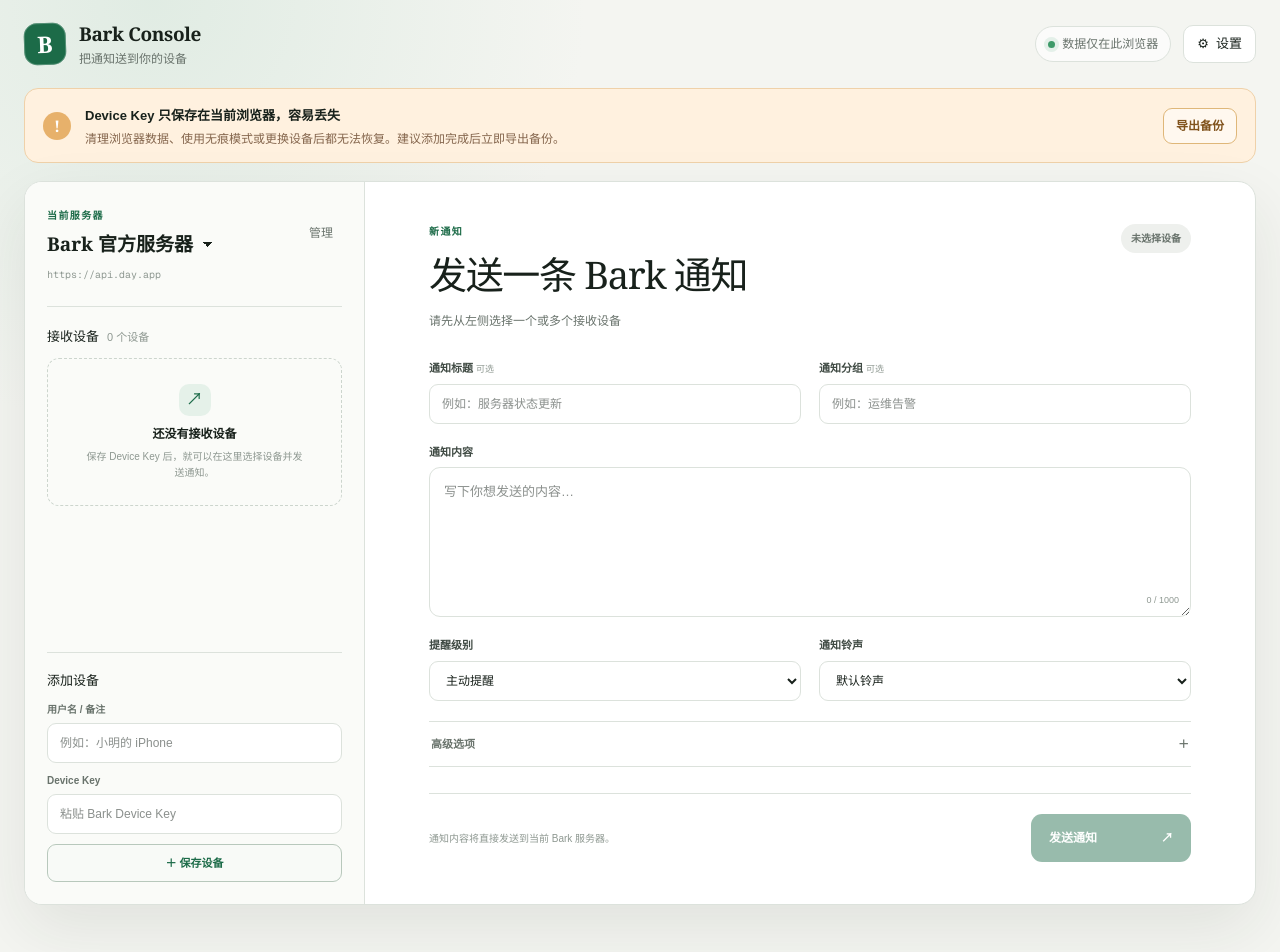
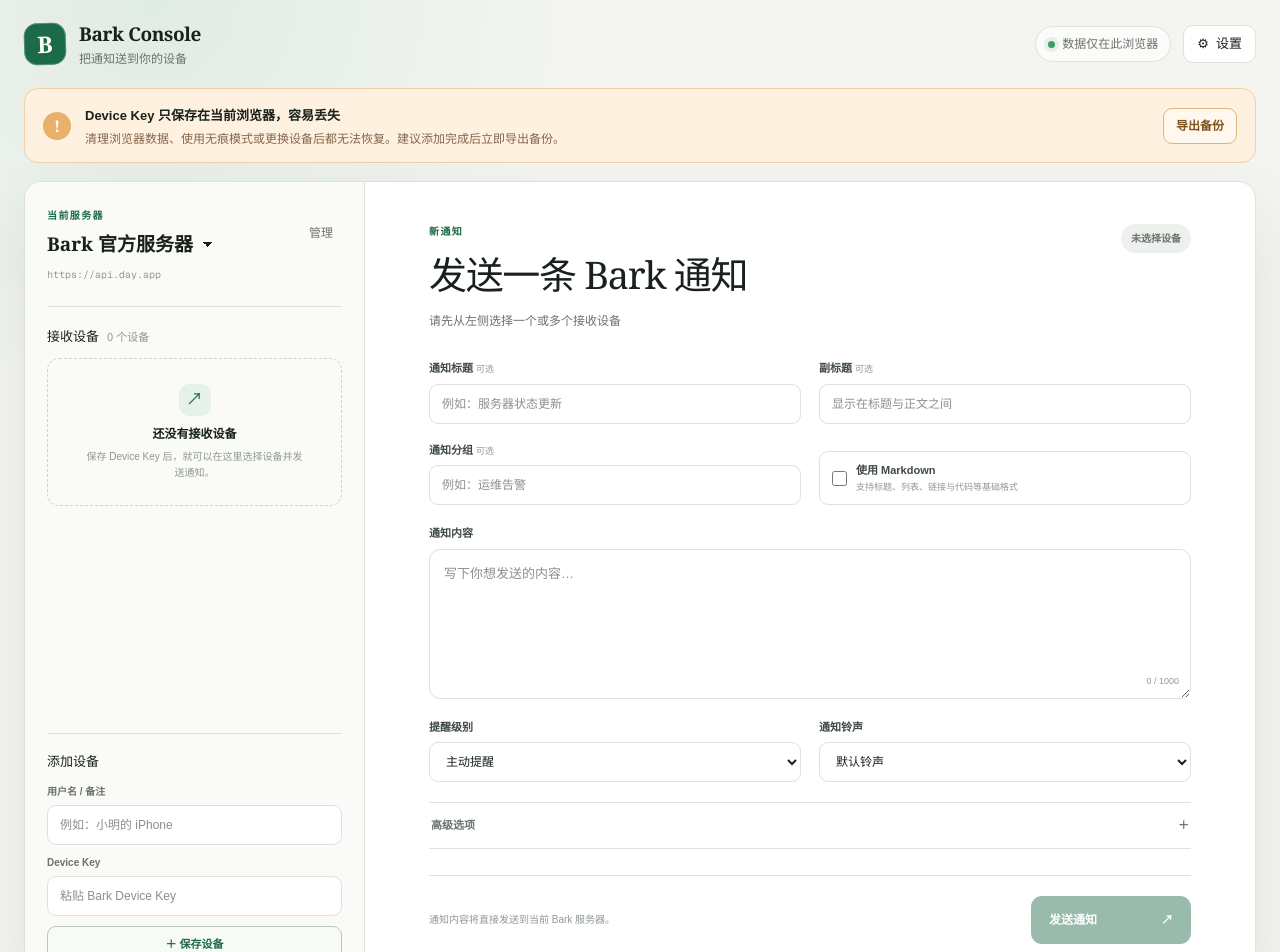
Before and after one commit to space4yyy/bark-web, a Next.js app: page / in a window 1280 px wide. Shown: the top 952 px of the page. Built offline with nearby package versions, Linux system fonts and the light colour scheme.

Commit message:
Add subtitle markdown and volume controls

```diff
--- a/app/globals.css
+++ b/app/globals.css
@@ -580,6 +580,29 @@
   margin: 20px 0;
 }
 
+.compact-row {
+  margin-top: 18px;
+}
+
+.markdown-switch {
+  align-self: end;
+}
+
+.markdown-switch > span {
+  display: grid;
+  gap: 2px;
+}
+
+.markdown-switch strong {
+  color: #3f4a43;
+  font-size: 11px;
+}
+
+.markdown-switch small {
+  color: var(--soft);
+  font-size: 9px;
+}
+
 .message-field textarea {
   min-height: 150px;
   padding: 14px;
@@ -634,6 +657,47 @@
   width: 15px;
   height: 15px;
   accent-color: var(--green);
+}
+
+.volume-field {
+  min-height: 62px;
+  margin-top: 18px;
+  padding: 12px 14px;
+  display: grid;
+  grid-template-columns: minmax(160px, 1fr) minmax(180px, 1.5fr) 54px;
+  align-items: center;
+  gap: 18px;
+  border: 1px solid #edcfac;
+  border-radius: 10px;
+  background: #fff8ee;
+}
+
+.volume-field > span {
+  display: grid;
+  gap: 3px;
+}
+
+.volume-field strong {
+  color: #734c28;
+  font-size: 11px;
+}
+
+.volume-field small {
+  color: #a37b58;
+  font-size: 9px;
+}
+
+.volume-field input {
+  width: 100%;
+  accent-color: var(--orange);
+}
+
+.volume-field output {
+  color: #734c28;
+  font-family: var(--font-geist-mono), monospace;
+  font-size: 10px;
+  font-weight: 700;
+  text-align: right;
 }
 
 .send-row {
@@ -885,6 +949,15 @@
     grid-template-columns: 1fr;
     gap: 14px;
   }
+
+  .volume-field {
+    grid-template-columns: 1fr;
+    gap: 10px;
+  }
+
+  .volume-field output {
+    text-align: left;
+  }
 }
 
 @media (max-width: 720px) {
--- a/app/page.tsx
+++ b/app/page.tsx
@@ -89,10 +89,13 @@
   const [serverName, setServerName] = useState("");
   const [serverUrl, setServerUrl] = useState("");
   const [title, setTitle] = useState("");
+  const [subtitle, setSubtitle] = useState("");
   const [body, setBody] = useState("");
+  const [useMarkdown, setUseMarkdown] = useState(false);
   const [group, setGroup] = useState("");
   const [sound, setSound] = useState("");
   const [level, setLevel] = useState("active");
+  const [volume, setVolume] = useState("5");
   const [badge, setBadge] = useState("");
   const [icon, setIcon] = useState("");
   const [jumpUrl, setJumpUrl] = useState("");
@@ -236,18 +239,20 @@
     setNotice(null);
 
     const payloadBase: Record<string, string | number | boolean> = {
-      body: body.trim(),
       level,
-      isArchive: isArchive ? 1 : 0,
+      [useMarkdown ? "markdown" : "body"]: body.trim(),
     };
     if (title.trim()) payloadBase.title = title.trim();
+    if (subtitle.trim()) payloadBase.subtitle = subtitle.trim();
     if (group.trim()) payloadBase.group = group.trim();
     if (sound) payloadBase.sound = sound;
+    if (level === "critical") payloadBase.volume = volume;
     if (badge) payloadBase.badge = Number(badge);
     if (icon.trim()) payloadBase.icon = icon.trim();
     if (jumpUrl.trim()) payloadBase.url = jumpUrl.trim();
     if (copy.trim()) payloadBase.copy = copy.trim();
     if (autoCopy) payloadBase.autoCopy = 1;
+    if (isArchive) payloadBase.isArchive = 1;
 
     try {
       const results = await Promise.allSettled(
@@ -523,6 +528,17 @@
                 />
               </label>
               <label className="field">
+                <span>副标题 <em>可选</em></span>
+                <input
+                  value={subtitle}
+                  onChange={(event) => setSubtitle(event.target.value)}
+                  placeholder="显示在标题与正文之间"
+                />
+              </label>
+            </div>
+
+            <div className="field-row compact-row">
+              <label className="field">
                 <span>通知分组 <em>可选</em></span>
                 <input
                   value={group}
@@ -530,14 +546,29 @@
                   placeholder="例如：运维告警"
                 />
               </label>
+              <label className="switch-row markdown-switch">
+                <input
+                  type="checkbox"
+                  checked={useMarkdown}
+                  onChange={(event) => setUseMarkdown(event.target.checked)}
+                />
+                <span>
+                  <strong>使用 Markdown</strong>
+                  <small>支持标题、列表、链接与代码等基础格式</small>
+                </span>
+              </label>
             </div>
 
             <label className="field message-field">
-              <span>通知内容</span>
+              <span>{useMarkdown ? "Markdown 内容" : "通知内容"}</span>
               <textarea
                 value={body}
                 onChange={(event) => setBody(event.target.value)}
-                placeholder="写下你想发送的内容…"
+                placeholder={
+                  useMarkdown
+                    ? "例如：**构建成功**\n\n- 版本：v1.2.0\n- 环境：生产"
+                    : "写下你想发送的内容…"
+                }
                 maxLength={1000}
                 required
               />
@@ -565,6 +596,25 @@
                 </select>
               </label>
             </div>
+
+            {level === "critical" && (
+              <label className="volume-field">
+                <span>
+                  <strong>重要警告音量</strong>
+                  <small>即使设备处于静音模式也会响铃</small>
+                </span>
+                <input
+                  type="range"
+                  min="0"
+                  max="10"
+                  step="1"
+                  value={volume}
+                  onChange={(event) => setVolume(event.target.value)}
+                  aria-label="重要警告音量"
+                />
+                <output>{volume} / 10</output>
+              </label>
+            )}
 
             <button
               className="advanced-toggle"
```
